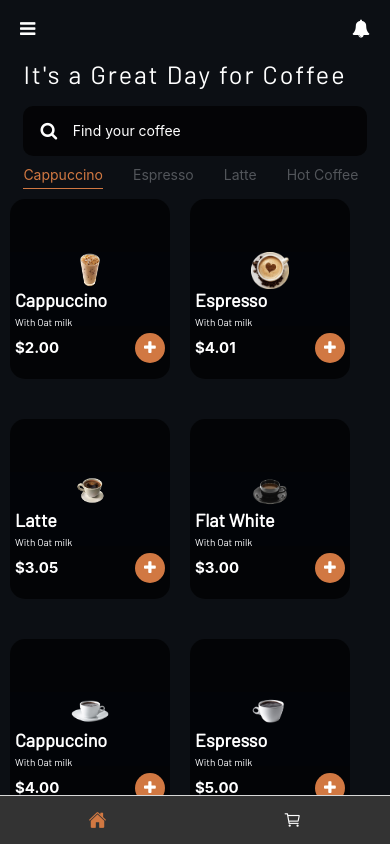
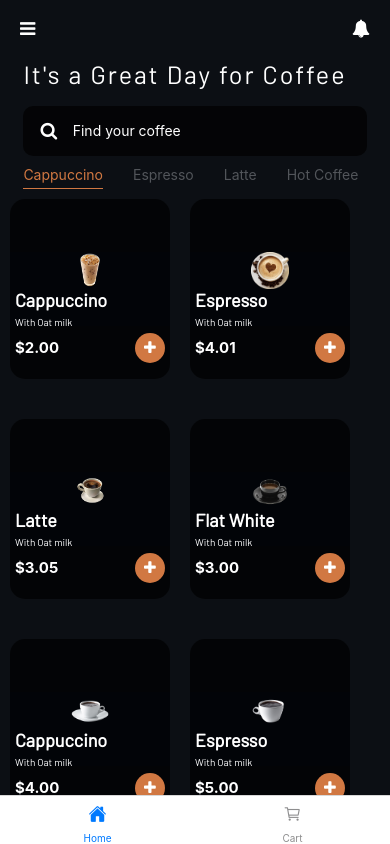
Before and after one commit to adenike005/Coffe, a React Native app: screen /Root in a window 390 px wide. Built offline with nearby package versions, Linux system fonts and the light colour scheme.

Commit message:
updating tab

```diff
--- a/Component/tabs.js
+++ b/Component/tabs.js
@@ -28,8 +28,8 @@ const TabNavigator = () => {
           // You can return any component that you like here!
           return <Ionicons name={iconName} size={iconSize} color={color} />;
         },
-      })}
-      tabBarOptions={{
+        tabBarOptions: {
+
         activeTintColor: Colors.primary,
         inactiveTintColor: Colors.white,
         showLabel: false, // Hide tab labels
@@ -40,13 +40,24 @@ const TabNavigator = () => {
           },        style: {
             borderTopColor: 'transparent', // This is to avoid a border on the top of the tab bar
           },
+      }
+
+      })}
+      // tabBarOptions={{
+      //   activeTintColor: Colors.primary,
+      //   inactiveTintColor: Colors.white,
+      //   showLabel: false, // Hide tab labels
+      //   tabStyle: {
+      //     backgroundColor: 'rgba(0, 0, 0, 0.8)',
+      //     // Background color for each individual tab
+
+      //     },        style: {
+      //       borderTopColor: 'transparent', // This is to avoid a border on the top of the tab bar
+      //     },
 
 
 
-
-      }}
-
-
+      // }}
 
 
 
```
